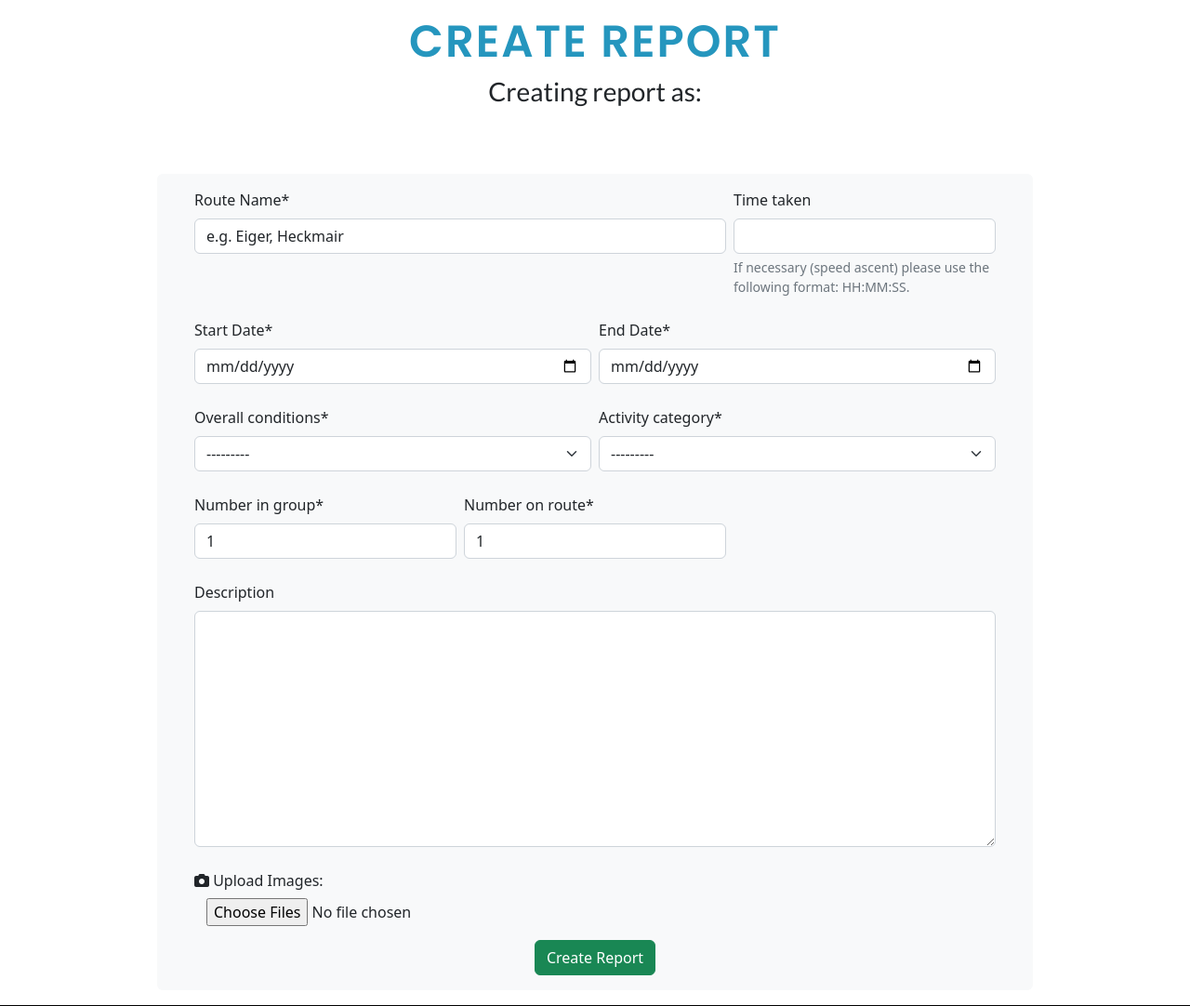
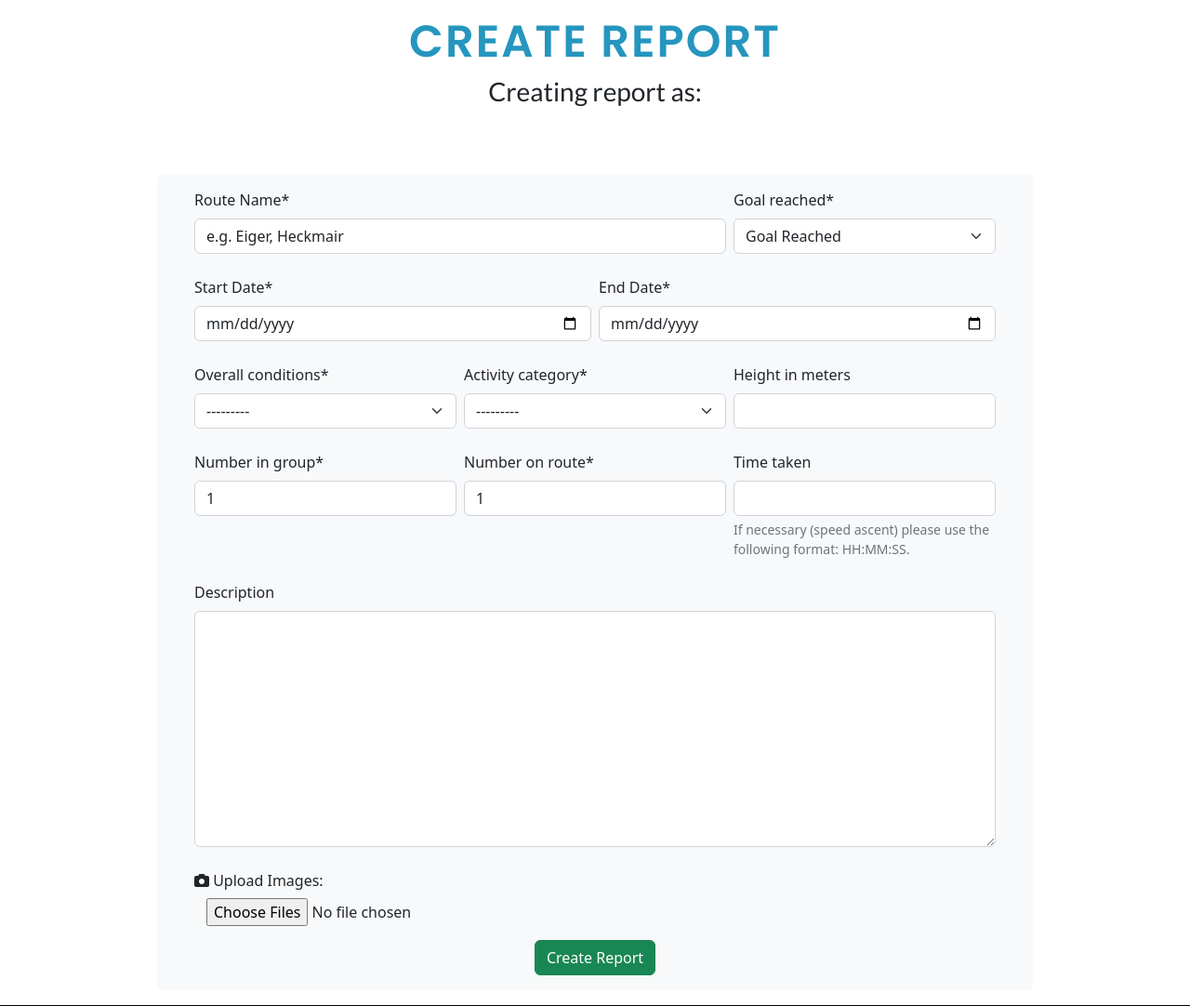
Before and after one commit to mtmanning93/Reach_reports, a Django app: page /reports/create_report/ in a window 1280 px wide. Shown: the part 103-1185 px from the top of the page at 93% size. Run offline with Django 3.2, Linux system fonts and the light colour scheme; some libraries are stand-ins or nearby versions.

Commit message:
Reset DB to include new model fields. Update create report template and details to display new fields

```diff
--- a/reports/forms.py
+++ b/reports/forms.py
@@ -18,6 +18,8 @@ class CreateReportForm(forms.ModelForm):
             'start_date',
             'end_date',
             'time_taken',
+            'goal_reached',
+            'height_in_meters',
             'overall_conditions',
             'activity_category',
             'description',
@@ -40,6 +42,7 @@ class CreateReportForm(forms.ModelForm):
             widget=forms.DateInput(attrs={'type': 'date'}),
             label="End Date"
         )
+        self.fields['height_in_meters'] = forms.IntegerField(required=False)
         self.fields['images'] = CloudinaryFileField(
             options={
                 'resource_type': 'image',
--- a/reports/models.py
+++ b/reports/models.py
@@ -1,6 +1,6 @@
 from django.db import models
 from django.contrib.auth.models import User
-# from django.core.validators import MaxValueValidator, MinValueValidator
+from django.core.validators import MaxValueValidator, MinValueValidator
 from cloudinary.models import CloudinaryField
 
 GRADE_CHOICES = [
@@ -23,10 +23,10 @@ CATEGORY_CHOICES = [
 
 STATUS = ((0, "Draft"), (1, "Published"))
 
-# SUCCESS = [
-#     ("yes", "Goal Reached"),
-#     ("no", "Goal Not Reached"),
-# ]
+SUCCESS = [
+    ("yes", "Goal Reached"),
+    ("no", "Goal Not Reached"),
+]
 
 
 class Report(models.Model):
@@ -37,10 +37,13 @@ class Report(models.Model):
     created_on = models.DateTimeField(auto_now_add=True)
     start_date = models.DateField(auto_now=False, auto_now_add=False)
     end_date = models.DateField(auto_now=False, auto_now_add=False)
-    # goal_reached = models.CharField(max_length=17, choices=SUCCESS)
-    # height_in_meters = models.PositiveIntegerField(
-    #     default='',
-    #     validators=[MinValueValidator(1), MaxValueValidator(9000)])
+    goal_reached = models.CharField(
+        default='yes', max_length=17, choices=SUCCESS)
+    height_in_meters = models.PositiveIntegerField(
+        default=0,
+        blank=True,
+        null=True,
+        validators=[MinValueValidator(0), MaxValueValidator(9000)])
     time_taken = models.DurationField(
         null=True, blank=True,
         help_text="""
--- a/reports/views.py
+++ b/reports/views.py
@@ -67,11 +67,8 @@ def create_report_view(request):
         if report_form.is_valid():
             report = report_form.save(commit=False)
             report.author = request.user
-            # report.created_on = datetime.now()
-
             slug = f"{slugify(report.title)}-{slugify(report.author)}-{report.pk}"
             report.slug = slug
-
             report.save()
 
             # Multiple image files using CloudinaryFileField
--- a/templates/create_report.html
+++ b/templates/create_report.html
@@ -24,7 +24,7 @@
                             {{ report_form.title|as_crispy_field }}
                         </div>
                         <div class="col-4">
-                            {{ report_form.time_taken|as_crispy_field }}
+                            {{ report_form.goal_reached|as_crispy_field }}
                         </div>
                         <div class="col-6">
                             {{ report_form.start_date|as_crispy_field }}
@@ -32,17 +32,23 @@
                         <div class="col-6">
                             {{ report_form.end_date|as_crispy_field }}
                         </div>
-                        <div class="col-6">
+                        <div class="col-4">
                             {{ report_form.overall_conditions|as_crispy_field }}
                         </div>
-                        <div class="col-6">
+                        <div class="col-4">
                             {{ report_form.activity_category|as_crispy_field }}
+                        </div>
+                        <div class="col-4">
+                            {{ report_form.height_in_meters|as_crispy_field }}
                         </div>
                         <div class="col-4">
                             {{ report_form.number_in_group|as_crispy_field }}
                         </div>
                         <div class="col-4">
                             {{ report_form.number_on_route|as_crispy_field }}
+                        </div>
+                        <div class="col-4">
+                            {{ report_form.time_taken|as_crispy_field }}
                         </div>
                         <div class="col-12">
                             {{ report_form.description|as_crispy_field }}
```
Also changed, not shown: templates/report_details.html (+10 -13 lines), reports/migrations/0001_initial.py, reports/migrations/0002_rename_report_content_report_description.py (deleted), reports/migrations/0003_alter_imagefile_image_file.py (deleted), reports/migrations/0004_auto_20230713_0839.py (deleted).
